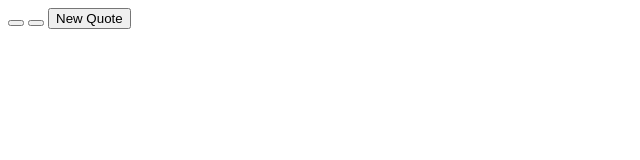
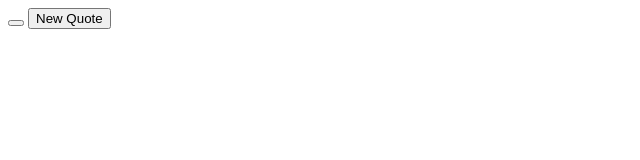
Before and after one commit to ntang58/Random-quote-generator, a plain HTML site: page index.html in a window 1280 px wide. Shown: the full height of the page, 0-640 px from the left. Drawn offline with Linux system fonts and the light colour scheme.

Commit message:
Update index.html

```diff
--- a/index.html
+++ b/index.html
@@ -11,8 +11,8 @@
       <div>
         <button id="twitterBtn" title="post to twitter"><i class="fa fa-twitter" aria-hidden="true"></i>
 </button>
-        <button id="tumblrBtn" title="post to tumblr"><i class="fa fa-tumblr" aria-hidden="true"></i>
-</button>
+        <!--<button id="tumblrBtn" title="post to tumblr"><i class="fa fa-tumblr" aria-hidden="true"></i>
+</button>-->
         <button id="quoteBtn" title="Generate a new quote">New Quote</button>
 
       </div>
```
